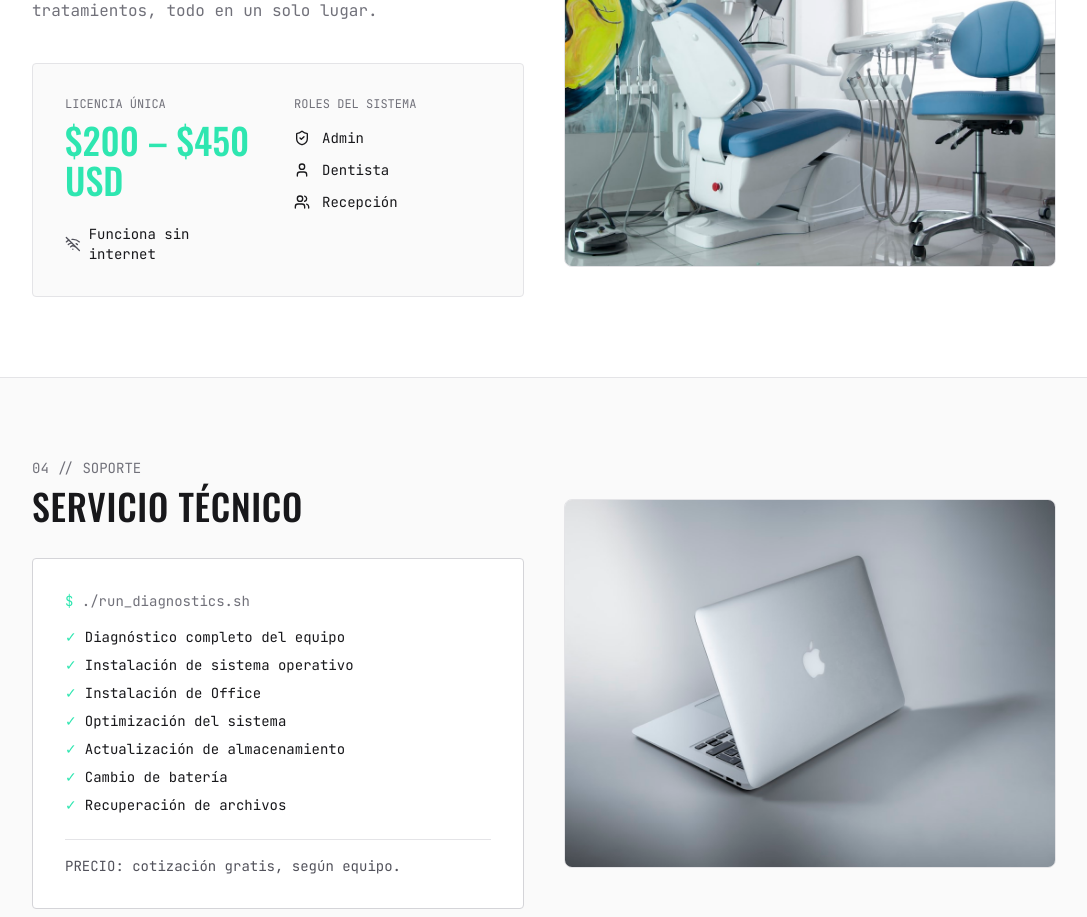
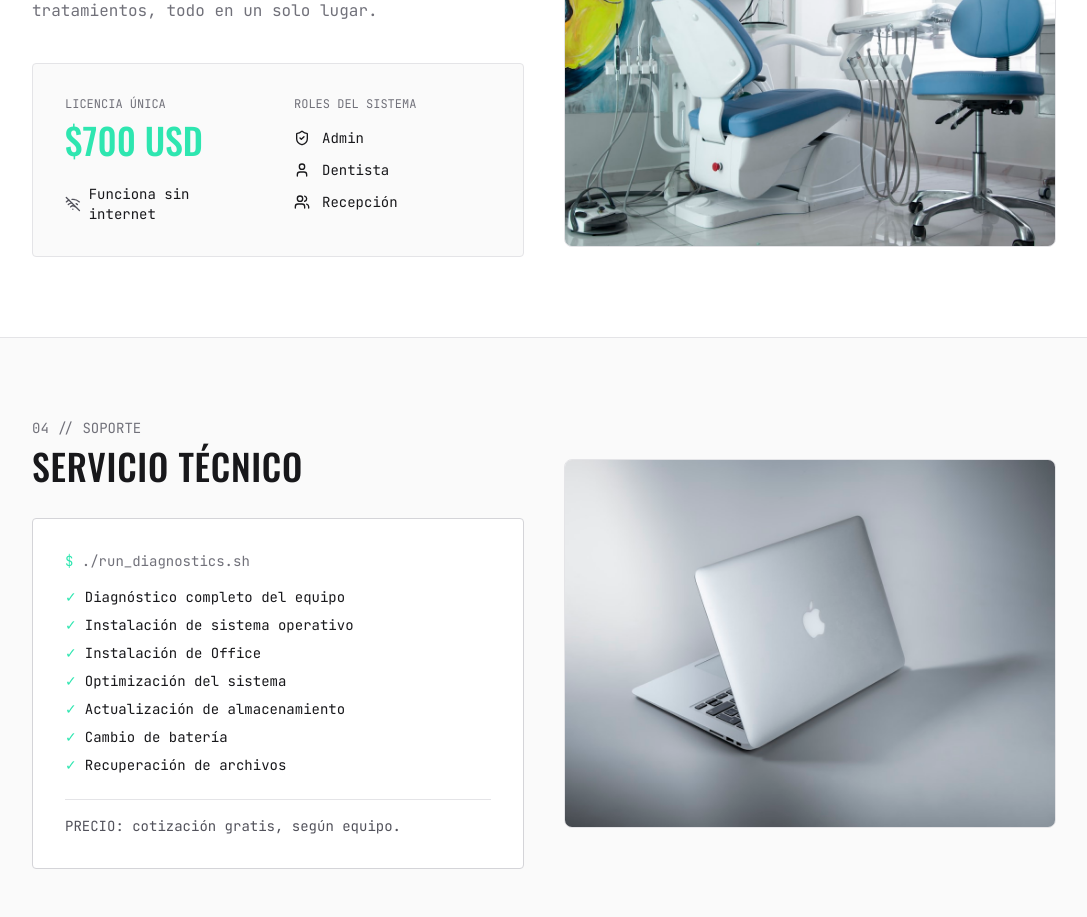
Before and after one commit to obedavila/blackbearlab-web, a React (Vite) app: page / in a window 1280 px wide. Shown: the part 1580-2497 px from the top of the page, without its empty margins (96-1183 px from the left). Built offline with nearby package versions, Linux system fonts and the light colour scheme.

Commit message:
Change DentalCore pricing to a single $700 USD license
Replaces the $200-$450 range with a fixed price per business request.

```diff
--- a/src/components/DentalCore.tsx
+++ b/src/components/DentalCore.tsx
@@ -29,7 +29,7 @@ function DentalCore() {
             <div>
               <p className="font-mono text-xs text-muted">LICENCIA ÚNICA</p>
               <p className="mt-2 font-display text-3xl text-accent sm:text-4xl">
-                $200 – $450 USD
+                $700 USD
               </p>
 
               <div className="mt-6 flex items-center gap-2 font-mono text-sm text-foreground">
```
Also changed, not shown: 1 other file (tests, documents, lock files or other folders).
